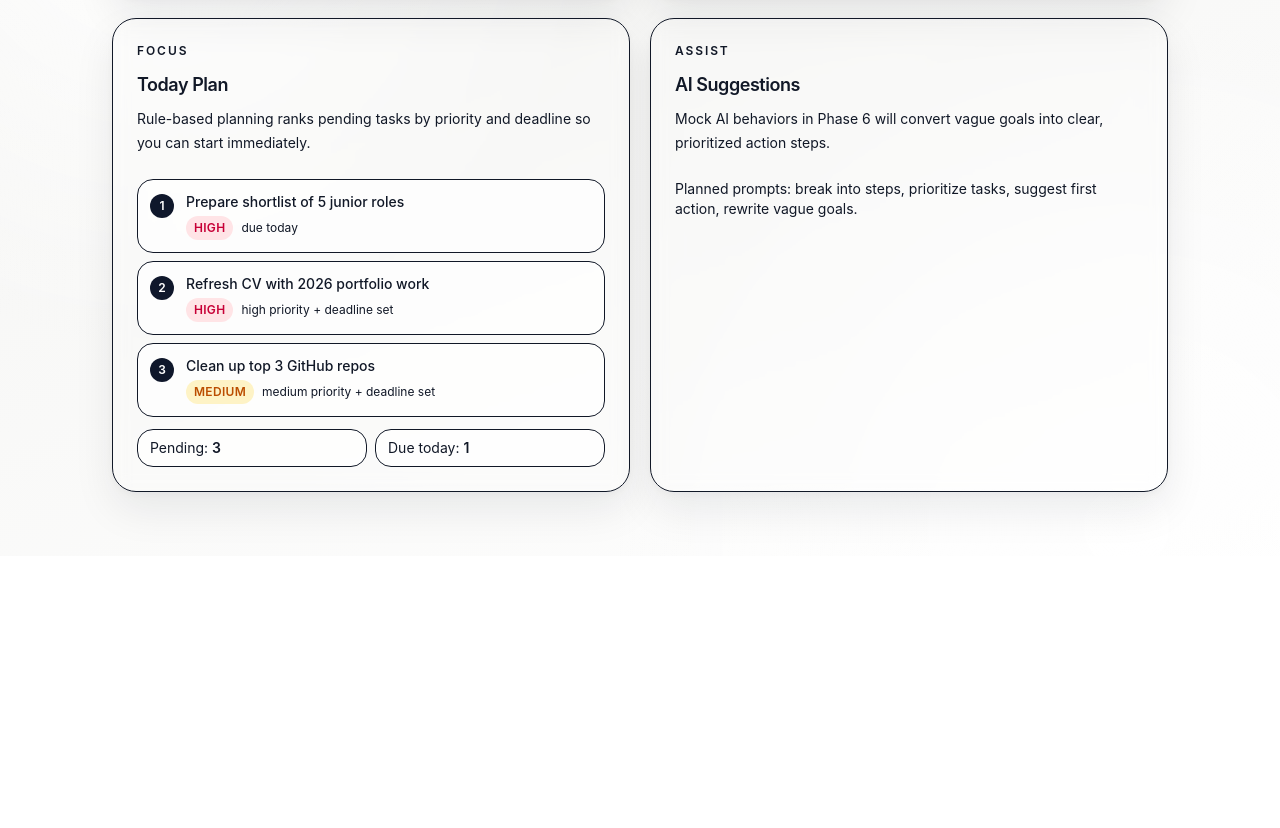
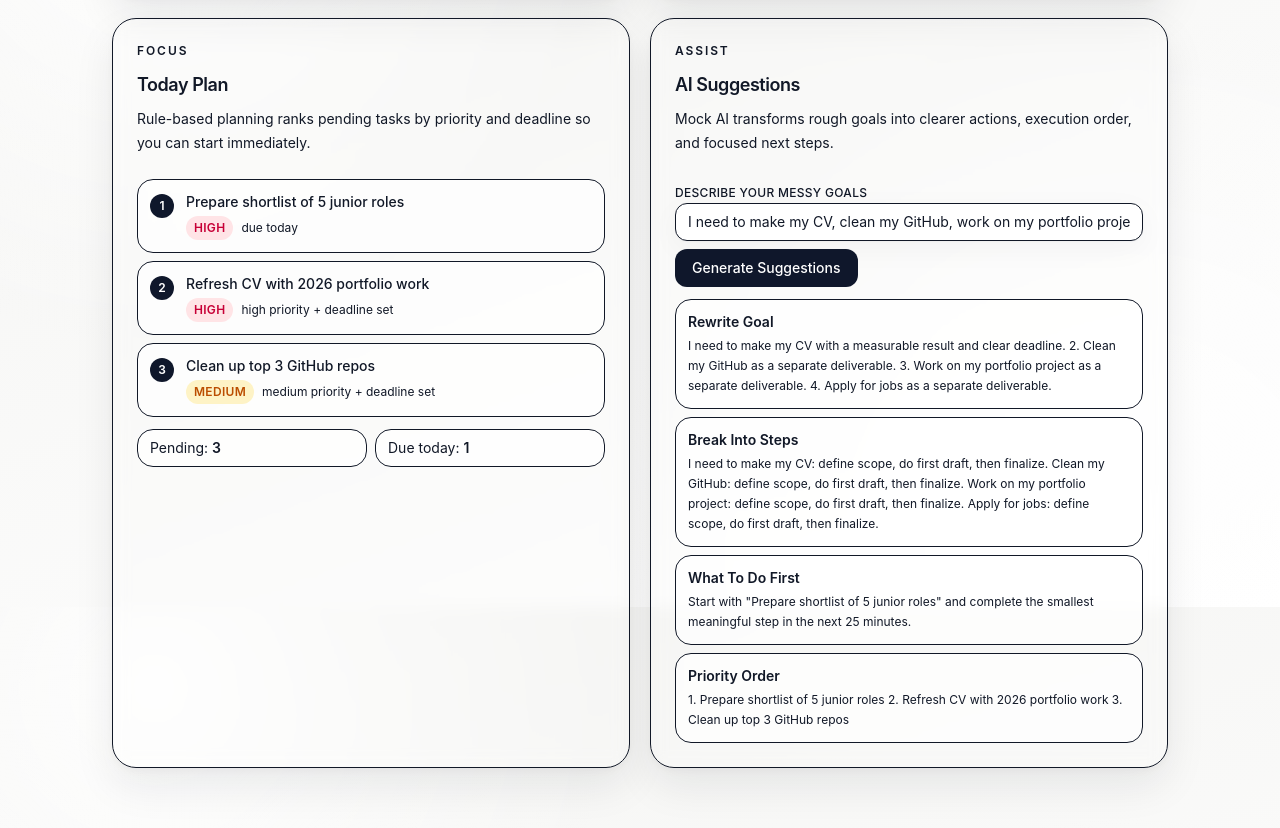
Before and after one commit to StamatiAndrei222/DayFrame, a Next.js app: page / in a window 1280 px wide. Shown: the part 993-1821 px from the top of the page. Before the commit the page ends 1549 px from the top, so only its background shows below. Built offline with nearby package versions, Linux system fonts and the light colour scheme.

Commit message:
Add mock AI suggestions panel for task decomposition and prioritization

```diff
--- /dev/null
+++ b/components/ai/AISuggestionsPanel.tsx
@@ -0,0 +1,56 @@
+"use client";
+
+import { useMemo, useState } from "react";
+
+import { Button } from "@/components/ui/Button";
+import { Input } from "@/components/ui/Input";
+import { generateSuggestionCards } from "@/lib/ai/mockSuggestions";
+import type { Task } from "@/types/task";
+
+type AISuggestionsPanelProps = {
+  tasks: Task[];
+};
+
+const DEFAULT_PROMPT =
+  "I need to make my CV, clean my GitHub, work on my portfolio project, and apply for jobs.";
+
+export function AISuggestionsPanel({ tasks }: AISuggestionsPanelProps) {
+  const [prompt, setPrompt] = useState(DEFAULT_PROMPT);
+  const [submittedPrompt, setSubmittedPrompt] = useState(DEFAULT_PROMPT);
+
+  const cards = useMemo(
+    () => generateSuggestionCards(submittedPrompt, tasks),
+    [submittedPrompt, tasks],
+  );
+
+  return (
+    <div className="space-y-3">
+      <div className="space-y-2">
+        <label className="text-xs font-medium uppercase tracking-wide text-[--muted]" htmlFor="ai-prompt">
+          Describe your messy goals
+        </label>
+        <Input
+          id="ai-prompt"
+          value={prompt}
+          onChange={(event) => setPrompt(event.target.value)}
+          placeholder="Type a rough list of goals..."
+        />
+        <Button className="w-full sm:w-auto" onClick={() => setSubmittedPrompt(prompt.trim() || DEFAULT_PROMPT)}>
+          Generate Suggestions
+        </Button>
+      </div>
+
+      <div className="space-y-2">
+        {cards.map((card) => (
+          <article
+            key={card.title}
+            className="rounded-2xl border border-[--card-border] bg-white/70 px-3 py-3"
+          >
+            <h3 className="text-sm font-semibold text-[--text-primary]">{card.title}</h3>
+            <p className="mt-1 text-xs leading-5 text-[--text-secondary]">{card.body}</p>
+          </article>
+        ))}
+      </div>
+    </div>
+  );
+}
--- a/components/layout/AppShell.tsx
+++ b/components/layout/AppShell.tsx
@@ -1,3 +1,4 @@
+import { AISuggestionsPanel } from "@/components/ai/AISuggestionsPanel";
 import { SectionCard } from "@/components/dashboard/SectionCard";
 import { TodayPlan } from "@/components/planner/TodayPlan";
 import { AddTaskForm } from "@/components/tasks/AddTaskForm";
@@ -109,11 +110,9 @@ export function AppShell({
         <SectionCard
           title="AI Suggestions"
           eyebrow="Assist"
-          description="Mock AI behaviors in Phase 6 will convert vague goals into clear, prioritized action steps."
+          description="Mock AI transforms rough goals into clearer actions, execution order, and focused next steps."
         >
-          <p className="text-sm text-[--text-secondary]">
-            Planned prompts: break into steps, prioritize tasks, suggest first action, rewrite vague goals.
-          </p>
+          <AISuggestionsPanel tasks={tasks} />
         </SectionCard>
       </main>
     </div>
--- /dev/null
+++ b/lib/ai/mockSuggestions.ts
@@ -0,0 +1,130 @@
+import type { Task } from "@/types/task";
+
+export type SuggestionCard = {
+  title: string;
+  body: string;
+};
+
+const SPLIT_PATTERN = /[,.;]+|\band\b/gi;
+
+function toPhraseList(input: string): string[] {
+  return input
+    .split(SPLIT_PATTERN)
+    .map((chunk) => chunk.trim())
+    .filter(Boolean)
+    .slice(0, 6);
+}
+
+function sentenceCase(text: string): string {
+  if (!text) {
+    return text;
+  }
+  return text.charAt(0).toUpperCase() + text.slice(1);
+}
+
+export function rewriteGoal(input: string): string {
+  const items = toPhraseList(input);
+  if (items.length === 0) {
+    return "Define one concrete outcome and one deadline for today.";
+  }
+
+  const first = sentenceCase(items[0]);
+  const rest = items.slice(1).map((item) => sentenceCase(item));
+
+  return [
+    `${first} with a measurable result and clear deadline.`,
+    ...rest.map((item, index) => `${index + 2}. ${item} as a separate deliverable.`),
+  ].join(" ");
+}
+
+export function breakIntoSteps(input: string): string[] {
+  const items = toPhraseList(input);
+  if (items.length === 0) {
+    return [
+      "Clarify outcome in one sentence.",
+      "Define first 30-minute action.",
+      "Set completion time and start.",
+    ];
+  }
+
+  return items.map((item) => {
+    const phrase = sentenceCase(item);
+    return `${phrase}: define scope, do first draft, then finalize.`;
+  });
+}
+
+export function suggestFirstAction(tasks: Task[]): string {
+  const candidate = tasks
+    .filter((task) => !task.completed)
+    .sort((a, b) => {
+      if (a.priority !== b.priority) {
+        const weight = { high: 3, medium: 2, low: 1 };
+        return weight[b.priority] - weight[a.priority];
+      }
+      if (a.deadline && b.deadline) {
+        return a.deadline.localeCompare(b.deadline);
+      }
+      if (a.deadline) {
+        return -1;
+      }
+      if (b.deadline) {
+        return 1;
+      }
+      return a.createdAt.localeCompare(b.createdAt);
+    })[0];
+
+  if (!candidate) {
+    return "Capture one high-impact task and start with a 20-minute focused session.";
+  }
+
+  return `Start with "${candidate.title}" and complete the smallest meaningful step in the next 25 minutes.`;
+}
+
+export function prioritizeTasks(tasks: Task[]): string[] {
+  const top = tasks
+    .filter((task) => !task.completed)
+    .sort((a, b) => {
+      const weight = { high: 3, medium: 2, low: 1 };
+      if (a.priority !== b.priority) {
+        return weight[b.priority] - weight[a.priority];
+      }
+      if (a.deadline && b.deadline) {
+        return a.deadline.localeCompare(b.deadline);
+      }
+      if (a.deadline) {
+        return -1;
+      }
+      if (b.deadline) {
+        return 1;
+      }
+      return a.createdAt.localeCompare(b.createdAt);
+    })
+    .slice(0, 3);
+
+  if (top.length === 0) {
+    return ["No pending tasks to prioritize yet."];
+  }
+
+  return top.map((task, index) => `${index + 1}. ${task.title}`);
+}
+
+export function generateSuggestionCards(input: string, tasks: Task[]): SuggestionCard[] {
+  return [
+    {
+      title: "Rewrite Goal",
+      body: rewriteGoal(input),
+    },
+    {
+      title: "Break Into Steps",
+      body: breakIntoSteps(input).join(" "),
+    },
+    {
+      title: "What To Do First",
+      body: suggestFirstAction(tasks),
+    },
+    {
+      title: "Priority Order",
+      body: prioritizeTasks(tasks).join(" "),
+    },
+  ];
+}
```
